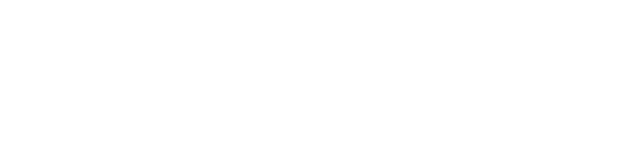
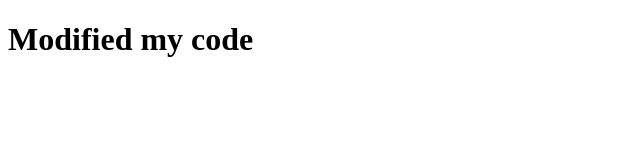
Before and after one commit to ZeeshanAli18/Tourism-Project, a plain HTML site: page index.html in a window 1280 px wide. Shown: the whole page, without its empty margins (0-640 px from the left). Drawn offline with Linux system fonts and the light colour scheme.

Commit message:
My new work added

```diff
--- a/index.html
+++ b/index.html
@@ -9,5 +9,6 @@
     <script>
         console.log("Hello document");
     </script>
+    <h1>Modified my code</h1>
 </body>
 </html>
```
